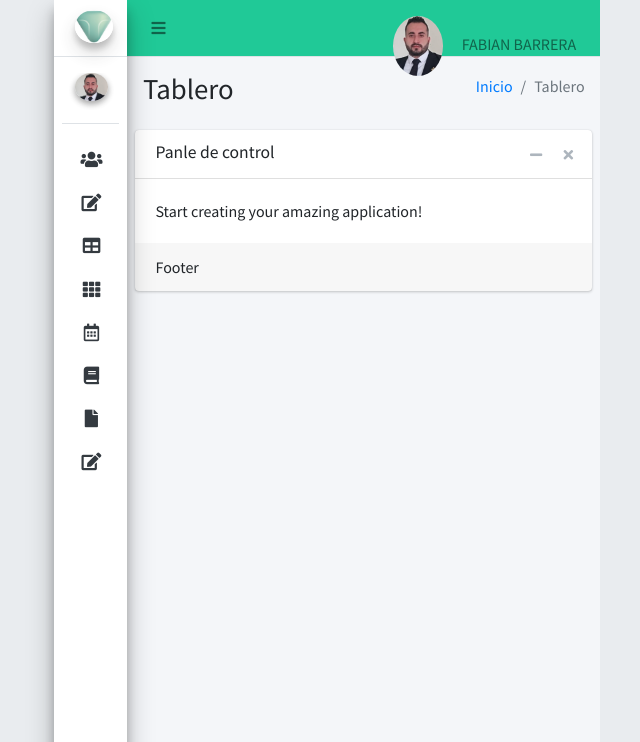
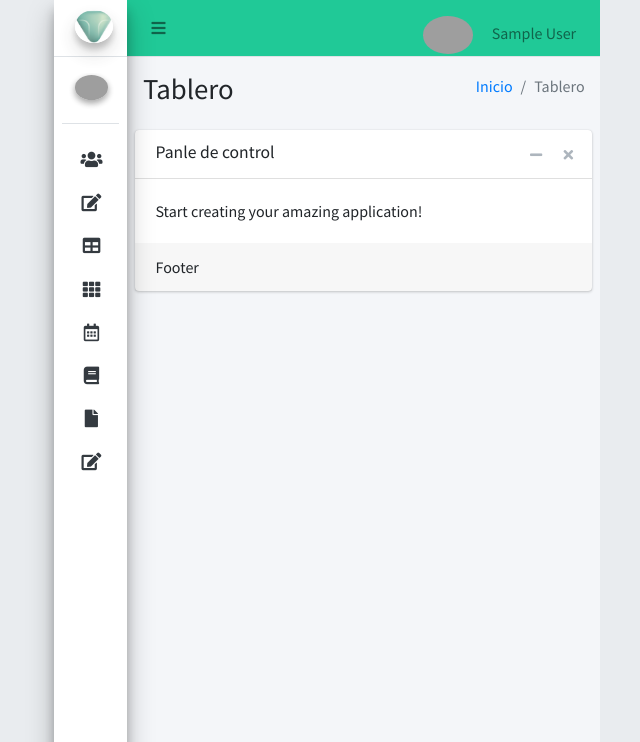
Before and after one commit to soydesarrolladorweb/Vitaweb, a PHP site: page / in a window 1280 px wide. Shown: the top 742 px of the page, without its empty margins (313-953 px from the left). Run offline with PHP 8.4, Linux system fonts and the light colour scheme; the visitor is signed in with stand-in values (Sample User, id 1); some libraries are stand-ins or nearby versions; grey boxes are pictures that could not be loaded.

Commit message:
IngFirma-Encriptación_Contraseña-Sessions

```diff
--- a/modelos/conexion.php
+++ b/modelos/conexion.php
@@ -6,7 +6,7 @@ class Conexion{
 
 		$link = new PDO("mysql:host=localhost;dbname=vitaweb",
 			            "root",
-			            "santagueda17");
+			            "");
 
 		$link->exec("set names utf8");
 
--- a/vistas/modulos/menu.php
+++ b/vistas/modulos/menu.php
@@ -11,10 +11,24 @@
       <!-- Sidebar user panel (optional) -->
       <div class="user-panel mt-3 pb-3 mb-3 d-flex">
         <div class="image">
-          <img src="vistas/img/usuarios/user5.png" class="img-circle elevation-2" alt="User Image">
+
+
+        <?php
+
+                   if ($_SESSION["foto"] != ""){
+
+                    echo '<img src="'.$_SESSION["foto"].'"class="img-circle elevation-2">';
+
+                   }else {
+
+                    echo '<img src="vistas/img/usuarios/user5.png" class="img-circle elevation-2" alt="User Image">';
+                   }
+
+                ?>
+
         </div>
         <div class="info">
-          <a href="#" class="d-block">Fabian Barrera</a>
+          <a href="#" class="d-block"><?php echo $_SESSION["nombre"]; ?></a>
         </div>
       </div>
 
--- a/vistas/modulos/nav.php
+++ b/vistas/modulos/nav.php
@@ -18,17 +18,47 @@
          <!-- Notifications Dropdown Menu -->
          <li class="nav-item dropdown user-menu">
              <a href="#" class="nav-link dropdown-toggle" data-toggle="dropdown" aria-expanded="false">
-                 <img src="vistas/img/usuarios/user1.jpg" class="img-size-50 mr-3 img-circle">
-                 <span class="d-none d-md-inline">FABIAN BARRERA</span>
+
+
+             <?php
+
+                    if ($_SESSION["foto"] != ""){
+
+                    echo '<img src="'.$_SESSION["foto"].'"class="img-size-50 mr-3 img-circle">';
+
+                    }else {
+
+                    echo '<img src="vistas/img/usuarios/user1.jpg" class="img-size-50 mr-3 img-circle">';
+                    }
+
+                    ?>
+
+
+
+
+
+                 <span class="d-none d-md-inline"> <?php echo $_SESSION["nombre"]; ?></span>
              </a>
              <ul class="dropdown-menu dropdown-menu-lg dropdown-menu-right" style="left: inherit; right: 0px;">
                  <!-- User image -->
                  <li class="user-header bg-teal">
-                     <img src="vistas/img/usuarios/user5.png" class="img-circle elevation-2" alt="User Image">
+
+                <?php
+
+                   if ($_SESSION["foto"] != ""){
+
+                    echo '<img src="'.$_SESSION["foto"].'"class="img-circle elevation-2">';
+
+                   }else {
+
+                    echo '<img src="vistas/img/usuarios/user5.png" class="img-circle elevation-2" alt="User Image">';
+                   }
+
+                ?>
 
                      <p>
-                         Fabian Barrera
-                         <small>WEB - DEVELOPER</small>
+                     <?php echo $_SESSION["nombre"]; ?>
+                         <small><?php echo $_SESSION["perfil"]; ?></small>
                      </p>
                  </li>
                  <!-- Menu Body -->
```
Also changed, not shown: controladores/usuarios.controlador.php (+85 -3 lines), vitaweb.sql (+4 -4 lines), vistas/img/usuarios/20786/922.jpg (deleted), vistas/img/usuarios/20787/207.png (added), vistas/img/usuarios/20787/647.png (added), vistas/img/usuarios/20788/508.jpg (deleted), vistas/img/usuarios/20788/615.png (deleted), vistas/img/usuarios/20788/670.png (added), vistas/img/usuarios/20788/836.png (added).
